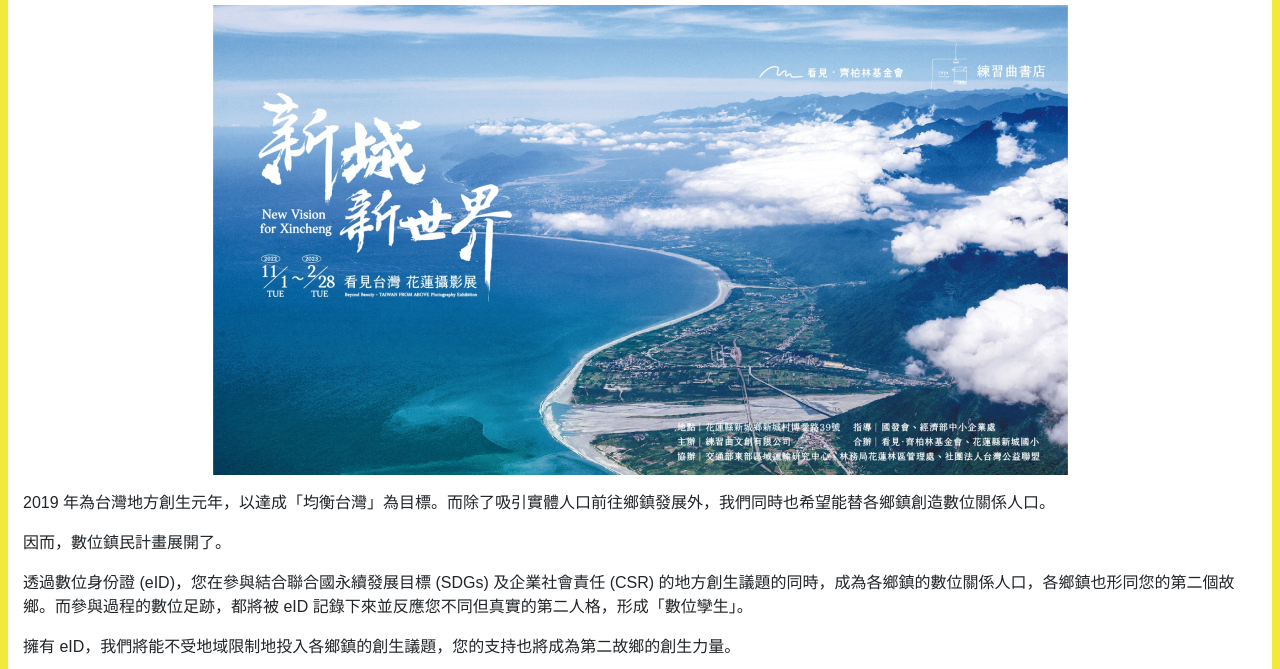
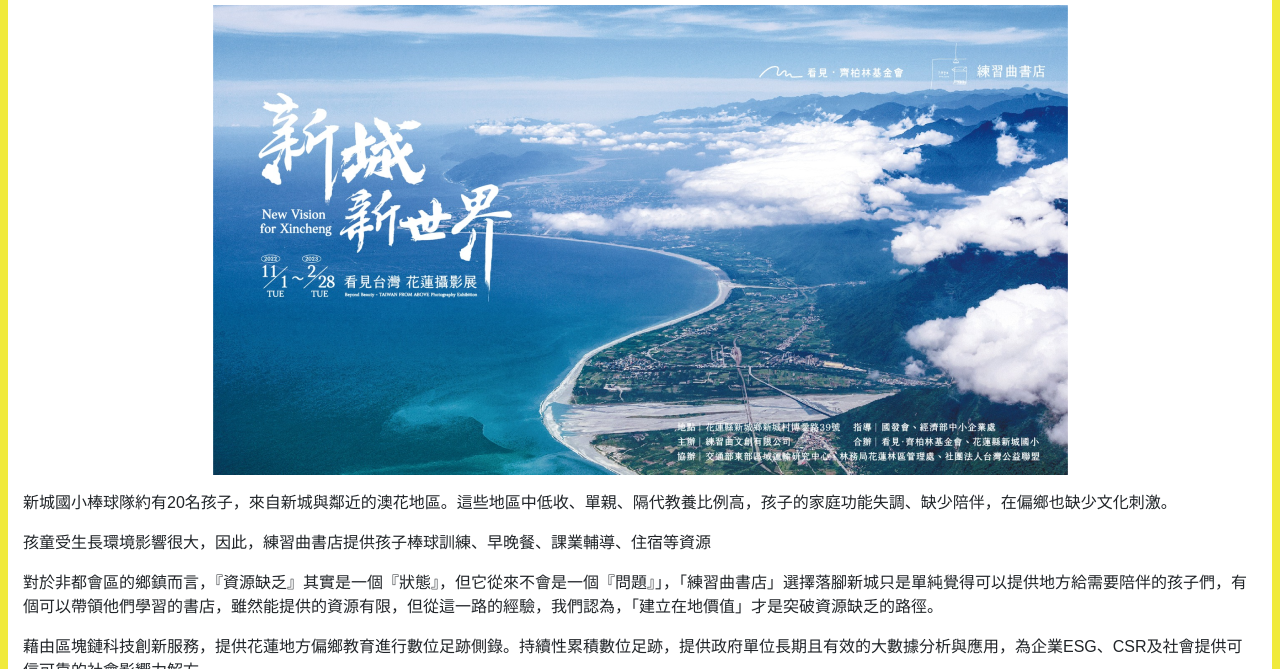
Before and after one commit to town-intelligent/beta-eid-stu.townway.com.tw, a plain HTML site: page index.html in a window 1280 px wide. Shown: the part 79-748 px from the top of the page. Drawn offline with nearby package versions, Linux system fonts and the light colour scheme.

Commit message:
feat: revise content of index page

```diff
--- a/index.html
+++ b/index.html
@@ -34,18 +34,10 @@
             <img src="/static/imgs/six-degree.png" class="img-fluid">
           </div>
           <div class="mt-3">
-            <p>
-              2019 年為台灣地方創生元年，以達成「均衡台灣」為目標。而除了吸引實體人口前往鄉鎮發展外，我們同時也希望能替各鄉鎮創造數位關係人口。
-            </p>
-            <p>
-              因而，數位鎮民計畫展開了。
-            </p>
-            <p>
-              透過數位身份證 (eID)，您在參與結合聯合國永續發展目標 (SDGs) 及企業社會責任 (CSR) 的地方創生議題的同時，成為各鄉鎮的數位關係人口，各鄉鎮也形同您的第二個故鄉。而參與過程的數位足跡，都將被 eID 記錄下來並反應您不同但真實的第二人格，形成「數位孿生」。
-            </p>
-            <p>
-              擁有 eID，我們將能不受地域限制地投入各鄉鎮的創生議題，您的支持也將成為第二故鄉的創生力量。
-            </p>
+            <p>新城國小棒球隊約有20名孩子，來自新城與鄰近的澳花地區。這些地區中低收、單親、隔代教養比例高，孩子的家庭功能失調、缺少陪伴，在偏鄉也缺少文化刺激。</p>
+            <p>孩童受生長環境影響很大，因此，練習曲書店提供孩子棒球訓練、早晚餐、課業輔導、住宿等資源</p>
+            <p>對於非都會區的鄉鎮而言，『資源缺乏』其實是一個『狀態』，但它從來不會是一個『問題』」，「練習曲書店」選擇落腳新城只是單純覺得可以提供地方給需要陪伴的孩子們，有個可以帶領他們學習的書店，雖然能提供的資源有限，但從這一路的經驗，我們認為，「建立在地價值」才是突破資源缺乏的路徑。</p>
+            <p>藉由區塊鏈科技創新服務，提供花蓮地方偏鄉教育進行數位足跡側錄。持續性累積數位足跡，提供政府單位長期且有效的大數據分析與應用，為企業ESG、CSR及社會提供可信可靠的社會影響力解方。</p>
           </div>
           <div class="mt-3 text-center">
             <img src="/static/imgs/E_SDG_logo.png" class="img-fluid">
@@ -53,7 +45,7 @@
           </div>
           <div class="d-flex mt-5 mb-3 justify-content-center">
             <a class="btn-lg btn-primary rounded-0" href="/accounts/signin.html" role="button">
-              成為數位鎮民
+              領取數位學生證
             </a>
           </div>
         </div>
```
